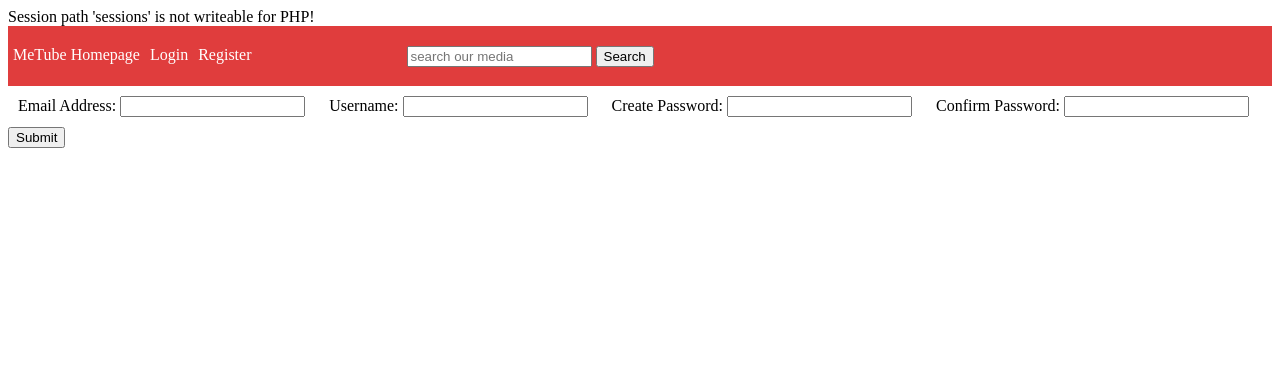
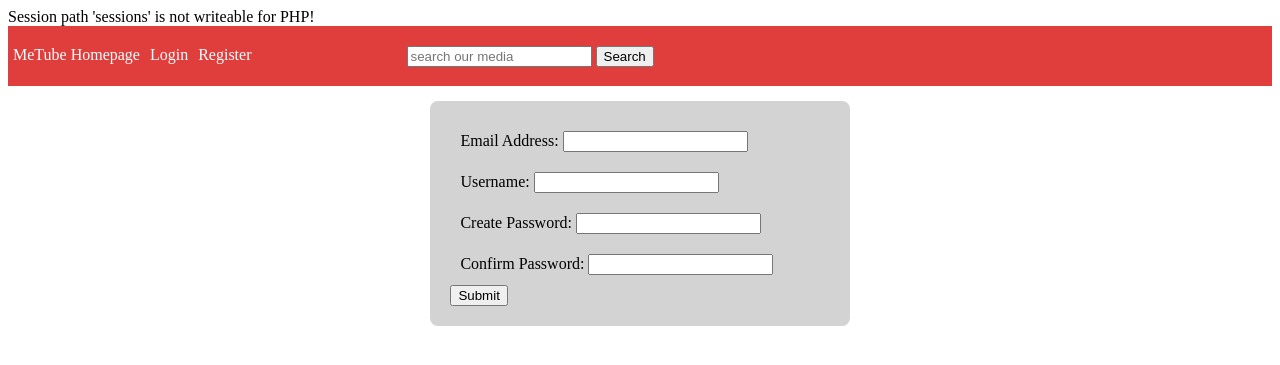
Before and after one commit to henrymooresc/classwork, a PHP site: page /register.php in a window 1280 px wide. Shown: the top 365 px of the page. Run offline with PHP 8.4, Linux system fonts and the light colour scheme; data that the repository does not hold is empty.

Commit message:
css update

```diff
--- a/4620_Database_Management_Systems/MeTube/css/style.css
+++ b/4620_Database_Management_Systems/MeTube/css/style.css
@@ -9,6 +9,15 @@ td, th {
     padding: 8px;
 }
 
+.form_container {
+    margin: auto;
+    margin-top: 15px;
+    width: 30%;
+    padding: 20px;
+    background-color: lightgrey;
+    border-radius: 8px;
+}
+
 .form_field {
     padding: 10px;
     display: inline-block;
```
